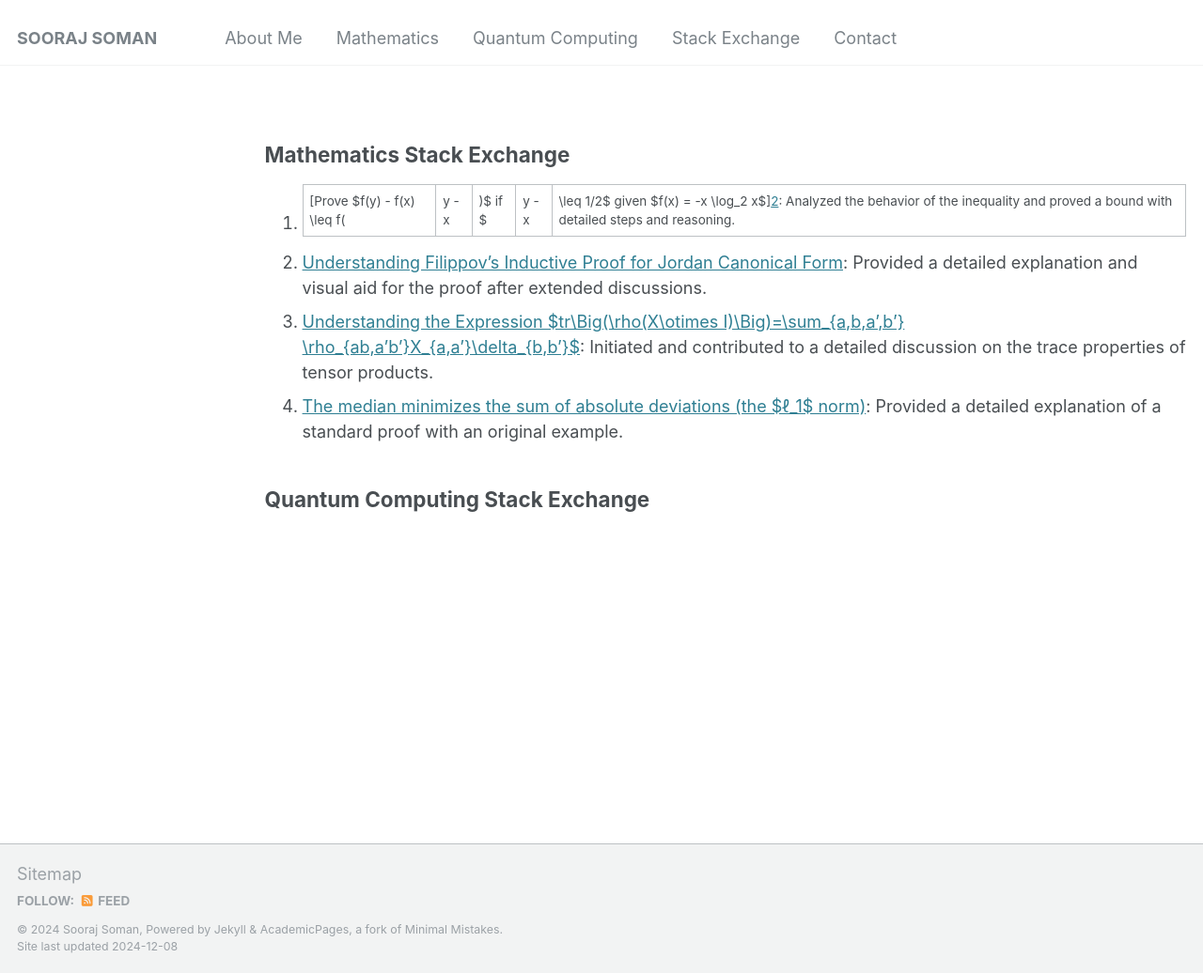
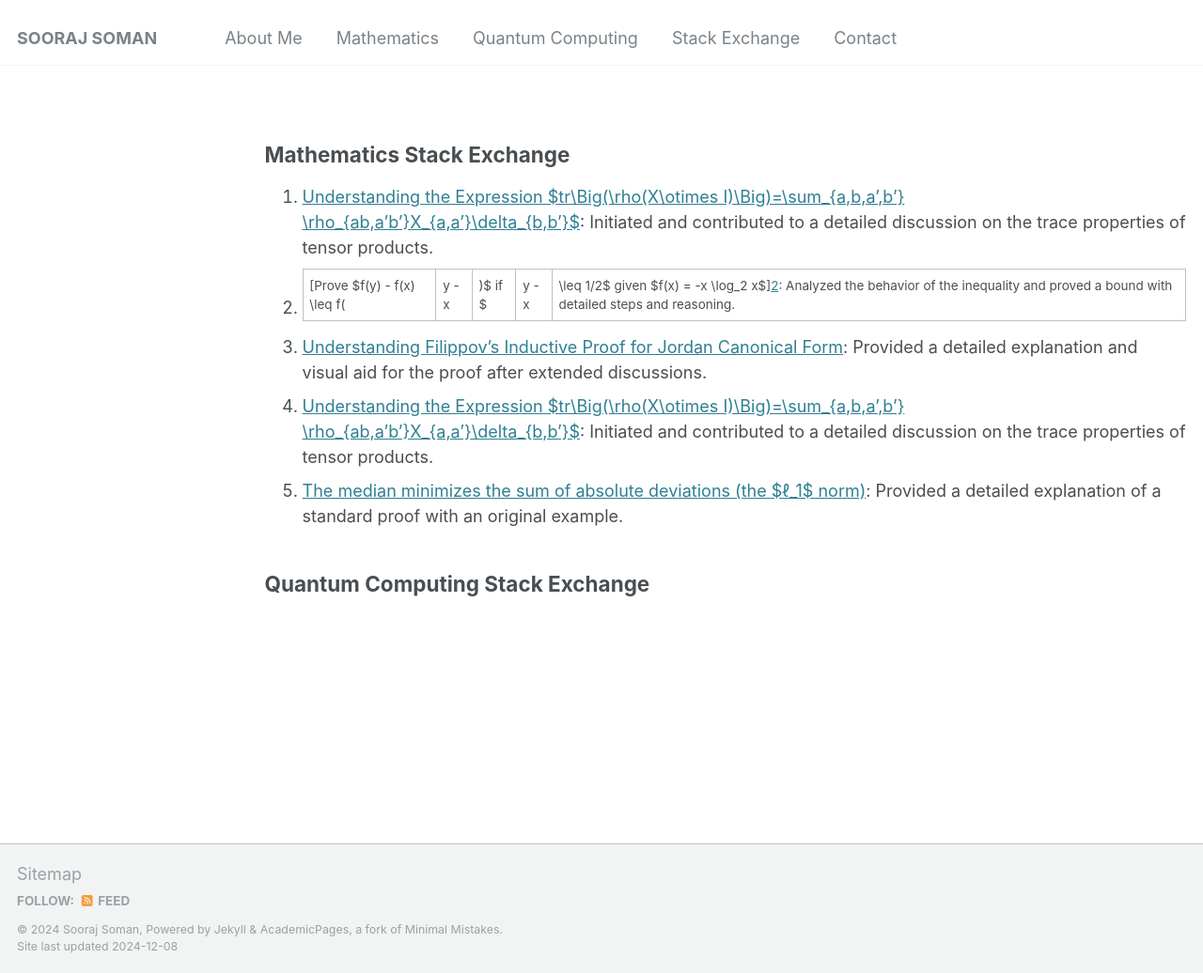
Before and after one commit to soorajss1729/soorajss1729.github.io, a Jekyll site: the page built from _stac/stac.md, in a window 1280 px wide and 1036 px high. Shown: the whole window at 94% size. Built offline with Jekyll 4.4.1, drawn with Linux system fonts in a browser that asks for light colours.

Commit message:
Update stac.md

```diff
--- a/_stac/stac.md
+++ b/_stac/stac.md
@@ -7,7 +7,7 @@ entries_layout: grid
 classes: wide
 ---
 ## Mathematics Stack Exchange
-
+ 3. [Understanding the Expression $tr\Big(\rho(X\otimes I)\Big)=\sum_{a,b,a',b'} \rho_{ab,a'b'}X_{a,a'}\delta_{b,b'}$][3]: Initiated and contributed to a detailed discussion on the trace properties of tensor products.
  1. [Prove $f(y) - f(x) \leq f(|y - x|)$ if $|y - x| \leq 1/2$ given $f(x) = -x \log_2 x$][2]: Analyzed the behavior of the inequality and proved a bound with detailed steps and reasoning.
  2. [Understanding Filippov's Inductive Proof for Jordan Canonical Form][1]: Provided a detailed explanation and visual aid for the proof after extended discussions.
  3. [Understanding the Expression $tr\Big(\rho(X\otimes I)\Big)=\sum_{a,b,a',b'} \rho_{ab,a'b'}X_{a,a'}\delta_{b,b'}$][3]: Initiated and contributed to a detailed discussion on the trace properties of tensor products.
```
